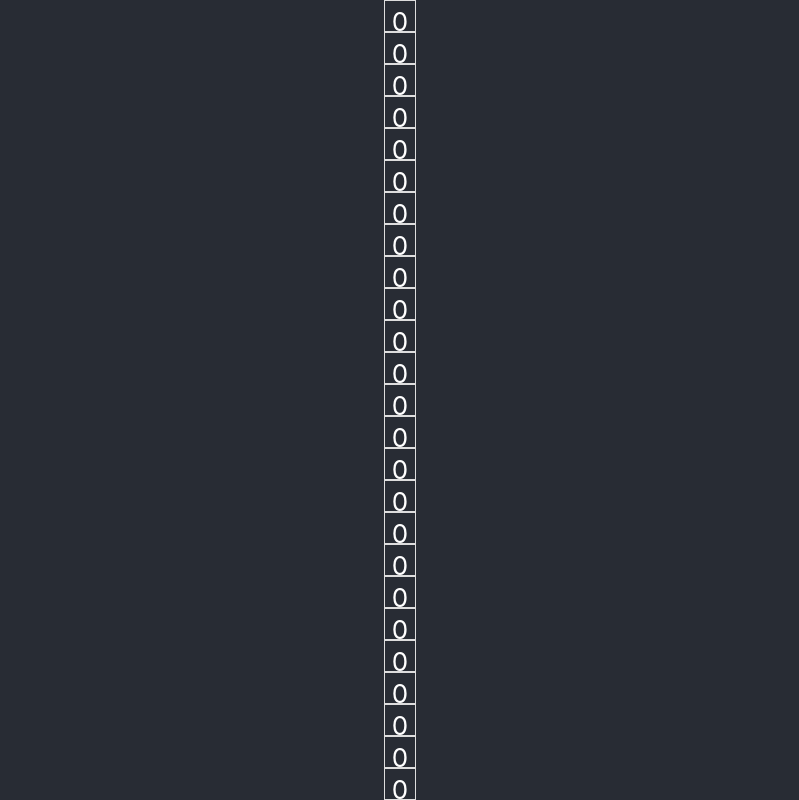
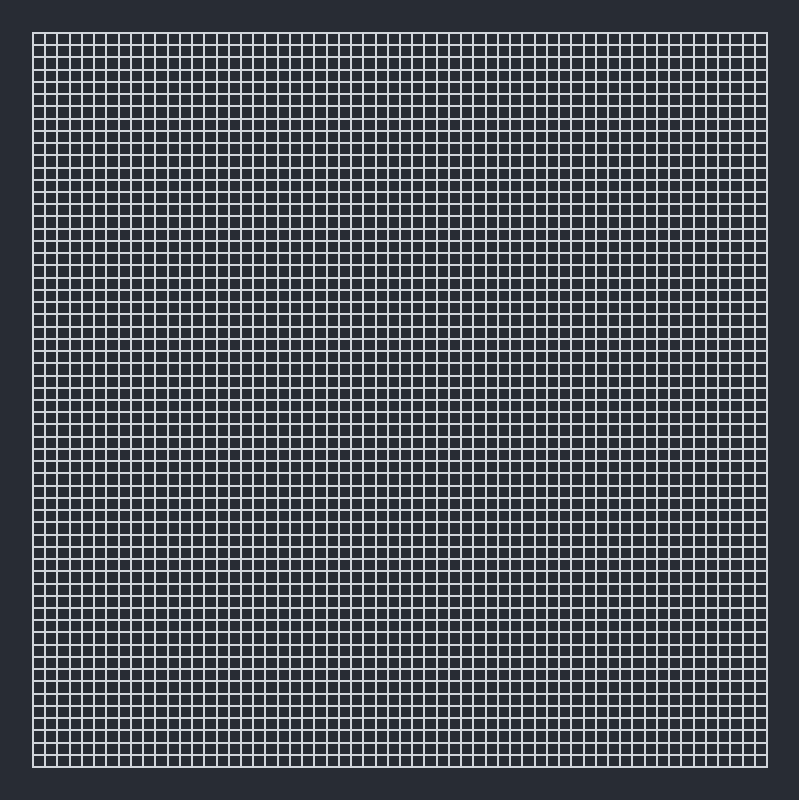
Before and after one commit to xing142857/Game, a React (Create React App) app in the folder game/: page / in a window 1280 px wide. Shown: the top 800 px of the page, without its empty margins (240-1039 px from the left). Built offline with nearby package versions, Linux system fonts and the light colour scheme.

Commit message:
Create basic grid and install tailwind

```diff
--- a/game/package.json
+++ b/game/package.json
@@ -36,5 +36,8 @@
       "last 1 firefox version",
       "last 1 safari version"
     ]
+  },
+  "devDependencies": {
+    "tailwindcss": "^3.4.14"
   }
 }
--- a/game/src/index.css
+++ b/game/src/index.css
@@ -1,3 +1,7 @@
+@tailwind base;
+@tailwind components;
+@tailwind utilities;
+
 body {
   margin: 0;
   font-family: -apple-system, BlinkMacSystemFont, 'Segoe UI', 'Roboto', 'Oxygen',
--- a/game/src/pages/LifeGame.js
+++ b/game/src/pages/LifeGame.js
@@ -1,26 +1,24 @@
 import React from 'react';
-import "../css/LifeGame.css";
-import { Container, Row, Col } from 'react-bootstrap';
 
 const LifeGame = () => {
-
-  // Initialize cell with a 100x100 grid filled with 0s
-  let cell = Array.from({ length: 100 }, () => Array(100).fill(0));
-
+  // Initialize cell with a 5x5 grid filled with 0s
+  const cell = Array.from({ length: 60 }, () => Array(60).fill(0));
 
   return (
-    <Container fluid>
-      {cell.map((row, rowIndex) => (
-        <Row key={rowIndex}>
-          {row.map((value, colIndex) => (
-            <Col key={colIndex} className="cell">
-              {value}
-            </Col>
-          ))}
-        </Row>
-      ))}
-    </Container>
-  )
-}
+    <div className="p-4 max-w-3xl w-full mx-auto">
+      <div className="grid grid-cols-60 gap-0 border border-gray-300">
+        {cell.map((row, rowIndex) => (
+          row.map((value, colIndex) => (
+            <div
+              key={`${rowIndex}-${colIndex}`}
+              className="aspect-square border border-gray-300 flex items-center justify-center hover:bg-gray-100 cursor-pointer"
+            >
+            </div>
+          ))
+        ))}
+      </div>
+    </div>
+  );
+};
 
 export default LifeGame;
--- /dev/null
+++ b/game/tailwind.config.js
@@ -0,0 +1,18 @@
+/** @type {import('tailwindcss').Config} */
+module.exports = {
+  content: [
+    "./src/**/*.{js,jsx,ts,tsx}",
+  ],
+  theme: {
+    extend: {
+      gridTemplateColumns: {
+        '30': 'repeat(30, minmax(0, 1fr))',
+        '40': 'repeat(40, minmax(0, 1fr))',
+        '60': 'repeat(60, minmax(0, 1fr))',
+        '70': 'repeat(70, minmax(0, 1fr))',
+        '100': 'repeat(100, minmax(0, 1fr))',
+      }
+    }
+  },
+  plugins: [],
+}
```
Also changed, not shown: 1 other file (tests, documents, lock files or other folders).
